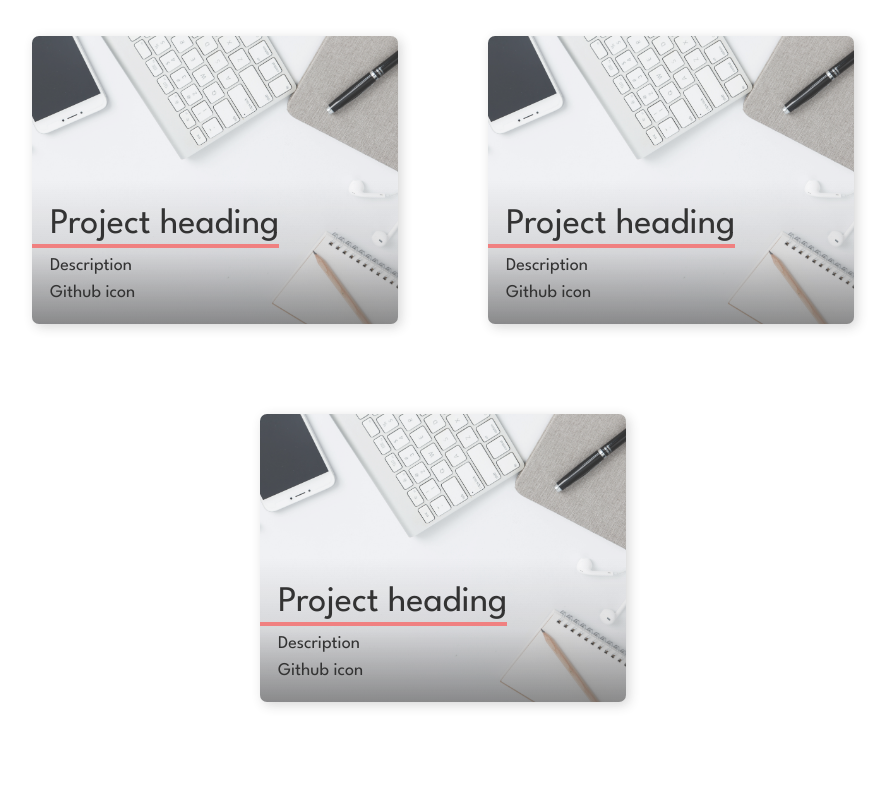
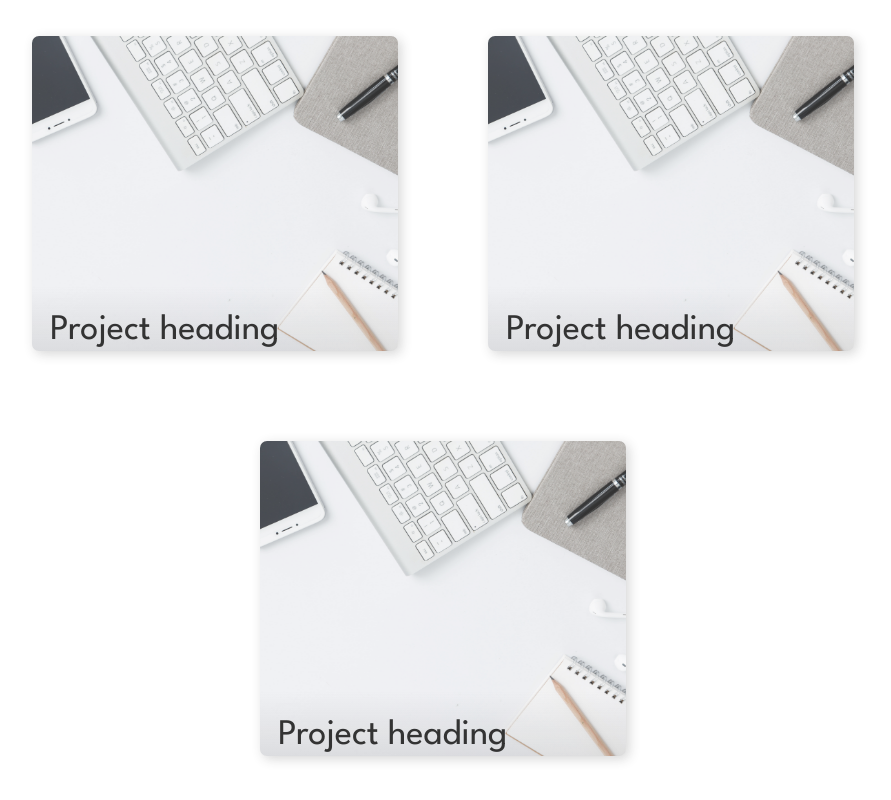
Before and after one commit to GodswillEdet/portfolio-blog, a Next.js app: page / in a window 1280 px wide. Shown: the part 1318-2118 px from the top of the page, without its empty margins (197-1088 px from the left). Before the commit the page ends 2074 px from the top, so only its background shows below. Built offline with nearby package versions, Linux system fonts and the light colour scheme.

Commit message:
Add Project card hover animation

```diff
--- a/src/components/Projects/ProjectItem/ProjectItem.module.scss
+++ b/src/components/Projects/ProjectItem/ProjectItem.module.scss
@@ -9,13 +9,57 @@
   border-radius: 7px;
   position: relative;
   overflow: hidden;
+  transition: transform 500ms ease;
+}
 
-  h3 {
-    font-weight: 400;
+.content {
+  --padding: 1rem;
+  padding: var(--padding);
+  background: linear-gradient(rgba(#444, 0), rgba(#444, 0.15) 50%, rgba(#444, 0.5));
+
+  transition: transform 500ms ease;
+  transform: translateY(62%);
+
+  > *:not(.title) {
+    transition: opacity 500ms linear;
+    opacity: 0;
+  }
+}
+
+.title {
+  font-weight: 400;
+  position: relative;
+  width: max-content;
+
+  &::after {
+    content: "";
+    position: absolute;
+    bottom: 4px;
+    // push it to the left an amount equal to padding so that it touches the left border
+    left: calc(-1 * var(--padding));
+    // extend width to accommodate for the left-push so that the bar still touches end of title
+    width: calc(100% + var(--padding));
+    height: 4px;
+    background: lightcoral;
+
+    transform: scaleX(0);
+    transform-origin: left;
+    transition: transform 500ms ease;
+  }
+}
+
+.card:hover {
+  transform: scale(1.05);
+
+  .content {
+    transform: translateY(0%);
+    > * {
+      opacity: 1;
+    }
   }
 
-  > * {
-    margin: 0;
+  .title::after {
+    transform: scaleX(1);
   }
 }
 
@@ -31,26 +75,3 @@
   object-fit: cover;
   aspect-ratio: 16/9;
 }
-
-.content {
-  --padding: 1rem;
-  padding: var(--padding);
-  background: linear-gradient(rgba(#444, 0), rgba(#444, 0.15) 50%, rgba(#444, 0.6));
-}
-
-.title {
-  position: relative;
-  width: max-content;
-
-  &::after {
-    content: "";
-    position: absolute;
-    bottom: 4px;
-    // push it to the left an amount equal to padding so that it touches the left border
-    left: calc(-1 * var(--padding));
-    // extend width to accommodate for the left-push so that the bar still touches end of title
-    width: calc(100% + var(--padding));
-    height: 4px;
-    background: lightcoral;
-  }
-}
--- a/src/components/Projects/ProjectItem/ProjectItem.tsx
+++ b/src/components/Projects/ProjectItem/ProjectItem.tsx
@@ -11,7 +11,7 @@ interface ProjectItemProps {
 const ProjectItem: React.FC<ProjectItemProps> = ({
   img = "laptop1.jpg",
   title = "Project heading",
-  desc = "Description",
+  desc = "Lorem ipsum dolor sit amet consectetur, adipisicing elit. Maxime veritatis",
   github = "http://github.com",
   site,
 }) => {
```
